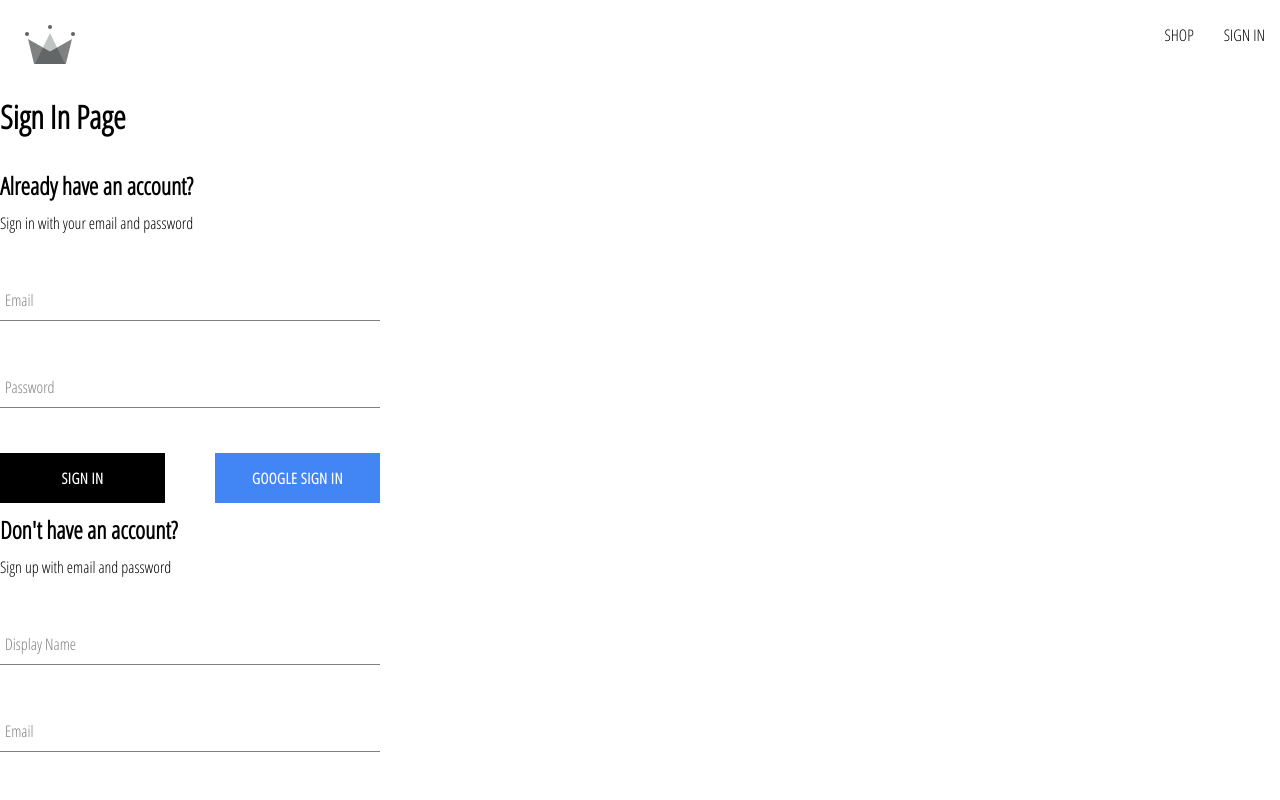
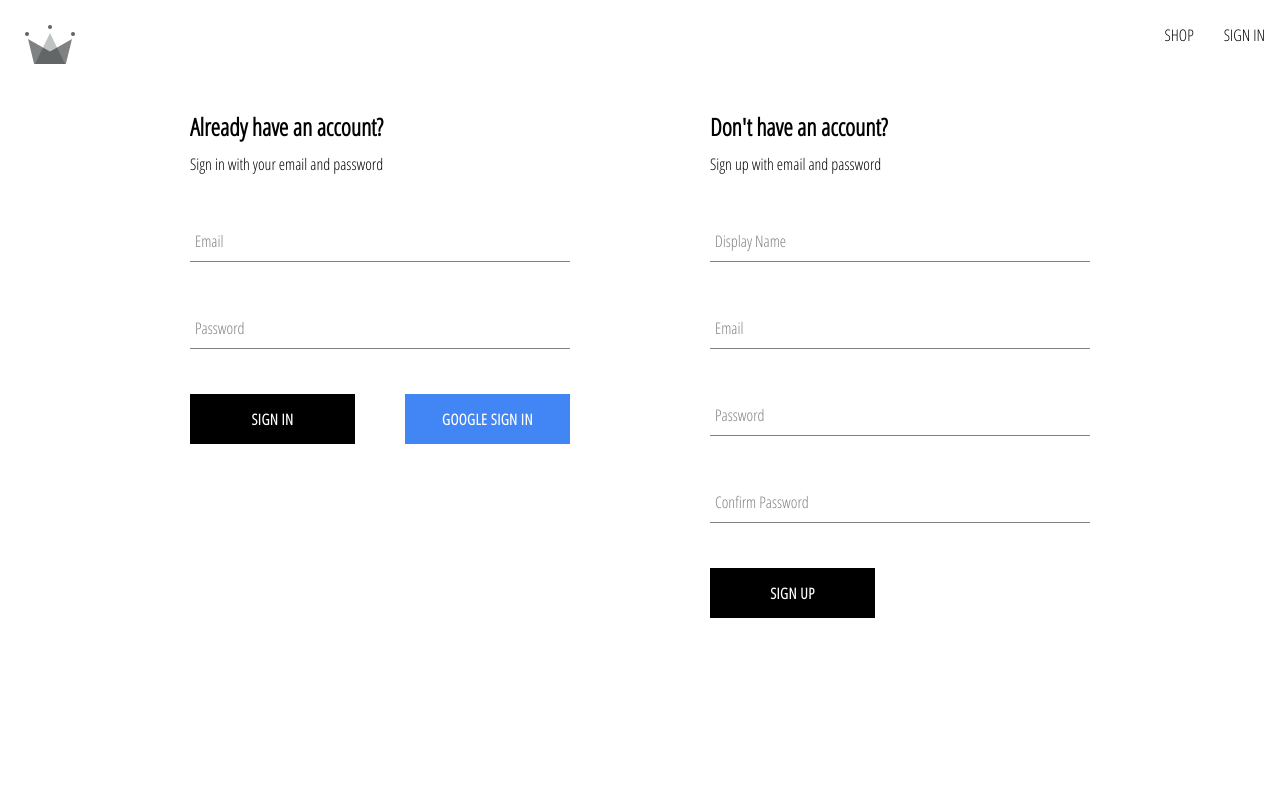
Before and after one commit to anngelos/crwn-Clothing, a React (Create React App) app: page /auth in a window 1280 px wide. Shown: the top 800 px of the page. Built offline with nearby package versions, Linux system fonts and the light colour scheme.

Commit message:
authentication fixed and styles added.

```diff
--- a/src/routes/authentication/authentication.component.jsx
+++ b/src/routes/authentication/authentication.component.jsx
@@ -1,15 +1,11 @@
-import {
-  signInWithGooglePopup,
-  createUserDocumentFromAuth
-} from "../../utils/firebase/firebase.utils";
 import SignUpForm from "../../components/sign-up-form/sign-up-form.component";
 import SignInForm from "../../components/sign-in-form/sign-in-form.component";
+import './authentication.styles.scss'
 
 const Authentication = () => {
 
   return (
-    <div>
-      <h1>Sign In Page</h1>
+    <div className='authentication-container'>
       <SignInForm/>
       <SignUpForm/>
     </div>
--- /dev/null
+++ b/src/routes/authentication/authentication.styles.scss
@@ -0,0 +1,6 @@
+.authentication-container {
+  display: flex;
+  width: 900px;
+  justify-content: space-between;
+  margin: 30px auto;
+}
```
